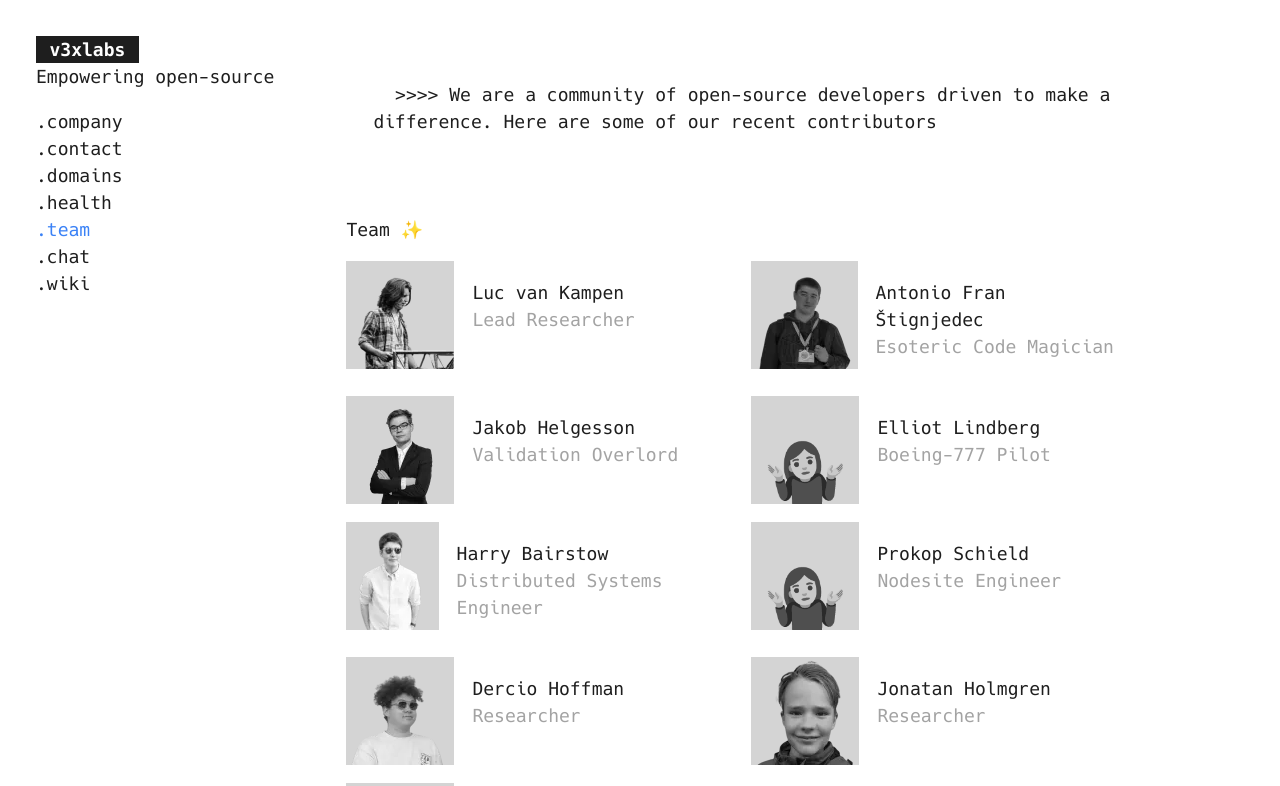
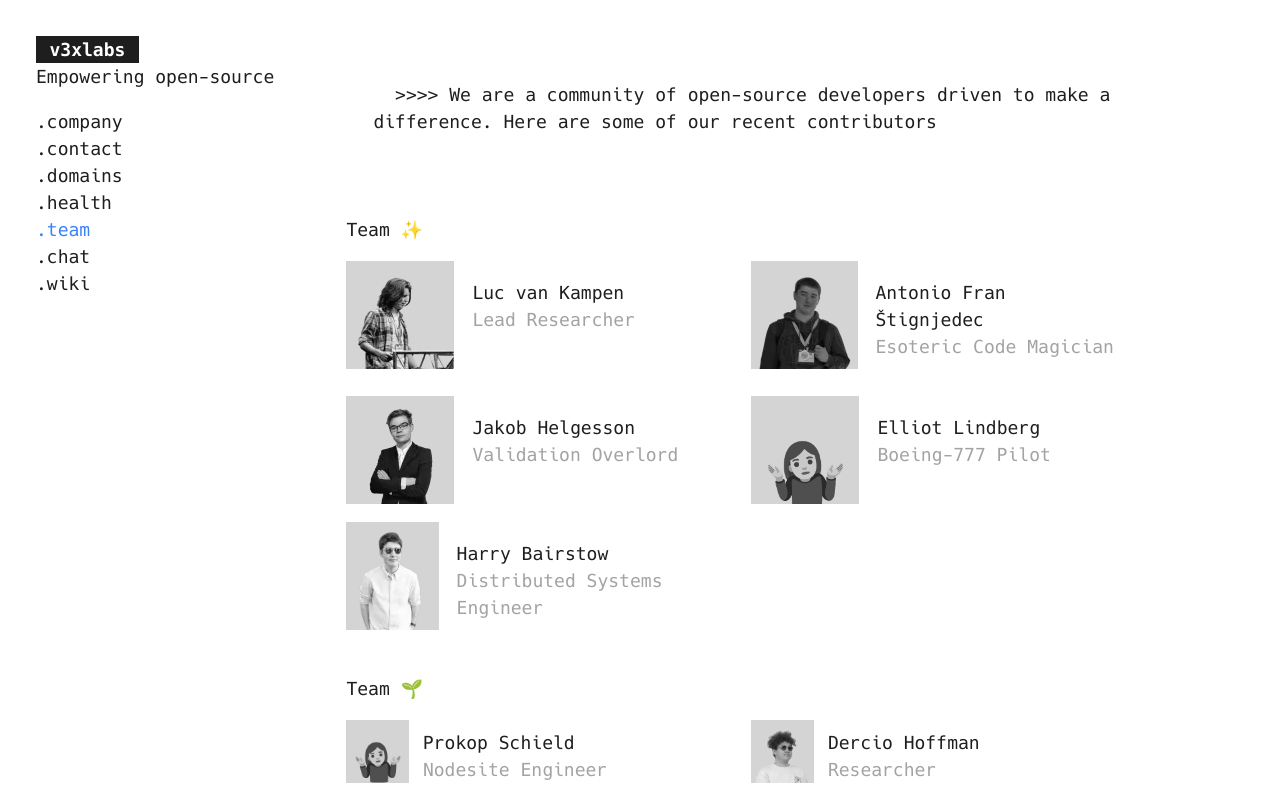
Before and after one commit to v3xlabs/v3x-team, a Next.js app: page / in a window 1280 px wide. Shown: the top 786 px of the page. Built offline with nearby package versions, Linux system fonts and the light colour scheme.

Commit message:
Bump Team Distribution

```diff
--- a/app/[member]/page.tsx
+++ b/app/[member]/page.tsx
@@ -1,7 +1,7 @@
-import { list } from '../../list';
+import { teamSparkles } from '../../list';
 
 export default function Page({ params }: { params: { member: string } }) {
-    const member = list.find((person) => person.slug === params.member);
+    const member = teamSparkles.find((person) => person.slug === params.member);
 
     if (!member) return <div>This member does not exist 🤷‍♀️</div>;
 
@@ -21,7 +21,7 @@ export default function Page({ params }: { params: { member: string } }) {
 
 // eslint-disable-next-line unicorn/prevent-abbreviations
 export async function generateStaticParams() {
-    return list
+    return teamSparkles
         .filter((person) => person.slug)
         .map((person) => ({
             member: person.slug,
--- a/app/page.tsx
+++ b/app/page.tsx
@@ -1,4 +1,4 @@
-import { general_contributors, list } from '../list';
+import { general_contributors, team2, teamSparkles } from '../list';
 
 export default function App() {
     return (
@@ -13,7 +13,7 @@ export default function App() {
                 <div className="mt-4">
                     <div>Team ✨</div>
                     <div className="mt-4 grid grid-cols-1 gap-4 lg:grid-cols-2">
-                        {list.map((member, index) => (
+                        {teamSparkles.map((member, index) => (
                             <a
                                 href={`/${member.slug}`}
                                 key={index}
@@ -42,6 +42,37 @@ export default function App() {
                                     </div>
                                 </div>
                             </a>
+                        ))}
+                    </div>
+                </div>
+                <div className="mt-4">
+                    <div>Team 🌱</div>
+                    <div className="mt-4 grid grid-cols-1 gap-4 lg:grid-cols-2">
+                        {team2.map((member, index) => (
+                            <div key={index} className="group flex w-full">
+                                <div className="relative aspect-square h-14 w-14 overflow-hidden bg-neutral-300">
+                                    {member.avatar && (
+                                        <img
+                                            src={member.avatar}
+                                            alt=""
+                                            className="h-full w-full object-cover grayscale transition-all group-hover:grayscale-0"
+                                        />
+                                    )}
+                                    {!member.avatar && (
+                                        <div className="absolute bottom-0 left-1/2 -translate-x-1/2 text-4xl grayscale transition-all group-hover:grayscale-0">
+                                            🤷‍♀️
+                                        </div>
+                                    )}
+                                </div>
+                                <div className="w-auto grow px-3 py-2 group-hover:bg-neutral-200/10 group-hover:font-bold">
+                                    <div className="">
+                                        {member.name ?? 'Unknown Contributor'}
+                                    </div>
+                                    <div className="text-neutral-400">
+                                        {member.title ?? 'Contributor'}
+                                    </div>
+                                </div>
+                            </div>
                         ))}
                     </div>
                 </div>
--- a/list.ts
+++ b/list.ts
@@ -6,7 +6,7 @@ type Person = {
     slug?: string;
 };
 
-export const list: Person[] = [
+export const teamSparkles: Person[] = [
     {
         name: 'Luc van Kampen',
         title: 'Lead Researcher',
@@ -36,6 +36,9 @@ export const list: Person[] = [
         avatar: '/team/harry.webp',
         slug: 'harry',
     },
+];
+
+export const team2: Person[] = [
     {
         name: 'Prokop Schield',
         title: 'Nodesite Engineer',
```
